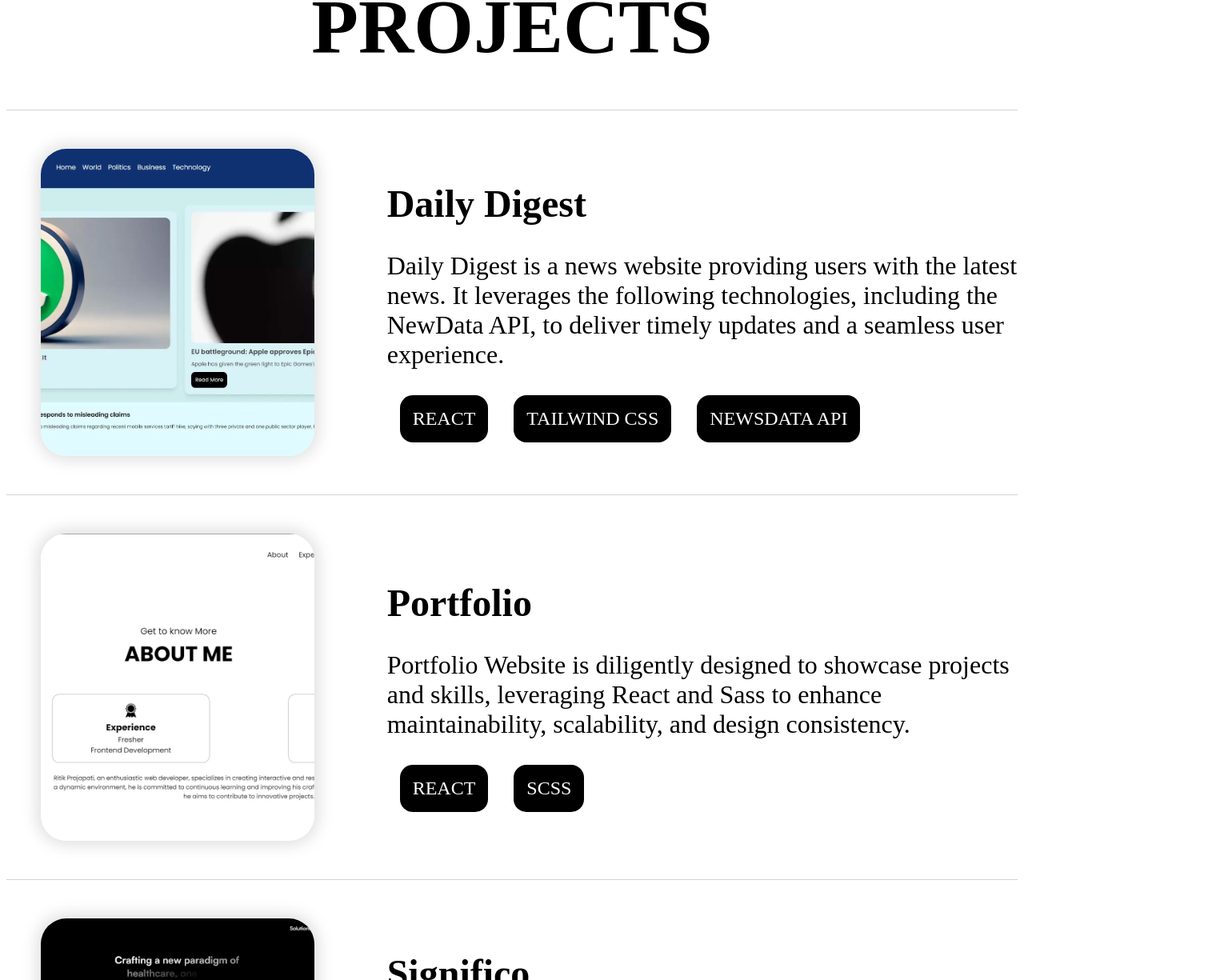
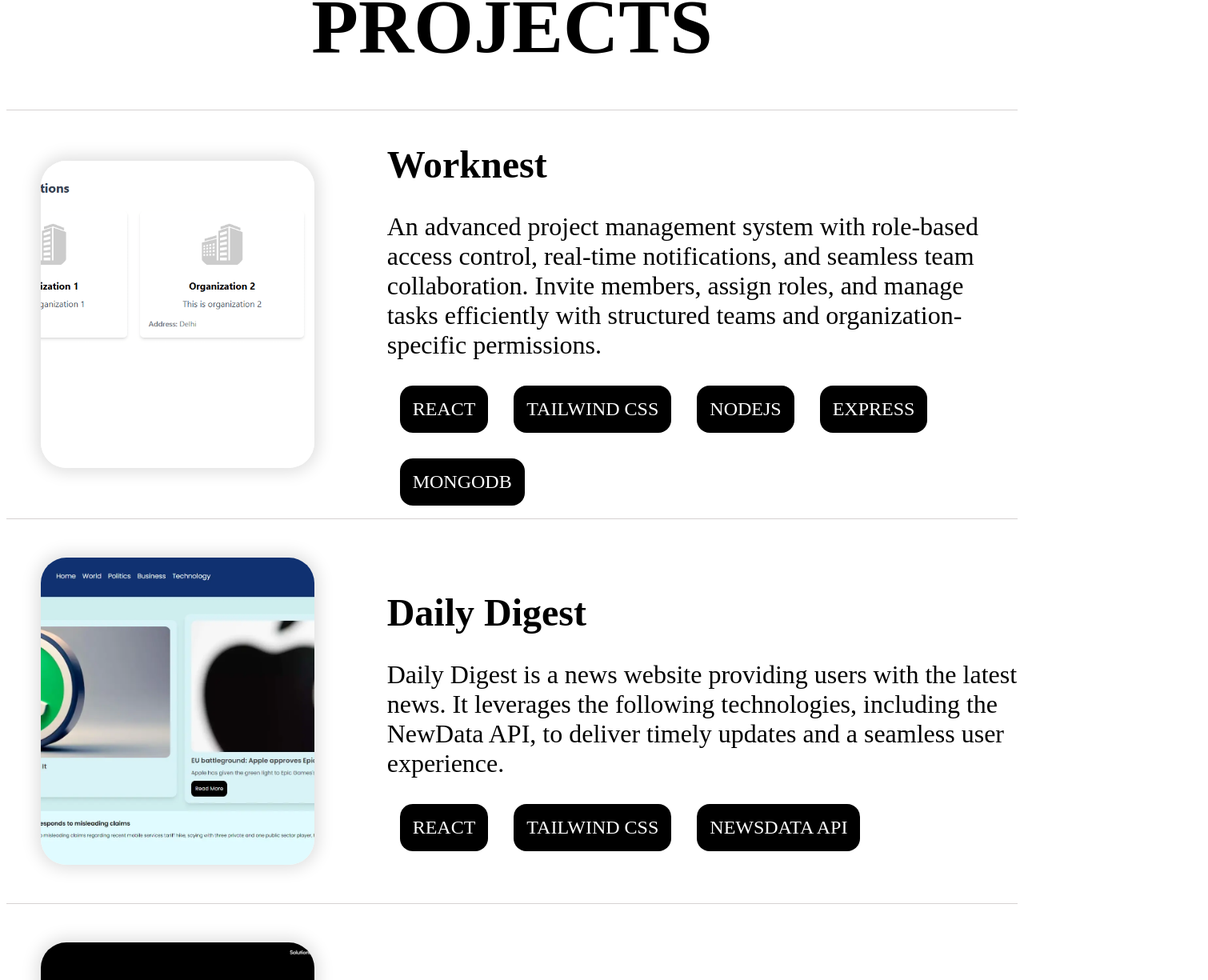
Before and after one commit to ritikbuilds/portfolio, a React (Vite) app: page / in a window 1280 px wide. Shown: the part 5592-6817 px from the top of the page at 80% size, 1510 px wide, since content can reach past the window. Built offline with nearby package versions, Linux system fonts and the light colour scheme; the HTML template or start-up script is replaced by a standard one.

Commit message:
added worknest project

```diff
--- a/src/components/Projects.jsx
+++ b/src/components/Projects.jsx
@@ -7,18 +7,18 @@ import { ScrollTrigger } from "gsap/ScrollTrigger";
 
 const projectsArr = [
   {
+    img: "assets/worknest.webp",
+    title: "Worknest",
+    desc: "An advanced project management system with role-based access control, real-time notifications, and seamless team collaboration. Invite members, assign roles, and manage tasks efficiently with structured teams and organization-specific permissions.",
+    technologies: ["REACT", "TAILWIND CSS", "NODEJS", "EXPRESS", "MONGODB"],
+    liveLink: "https://ritikbuilds-worknest.netlify.app/",
+  },
+  {
     img: "assets/daily-digest.webp",
     title: "Daily Digest",
     desc: "Daily Digest is a news website providing users with the latest news. It leverages the following technologies, including the NewData API, to deliver timely updates and a seamless user experience.",
     technologies: ["REACT", "TAILWIND CSS", "NEWSDATA API"],
     liveLink: "https://ritikbuilds-dailydigest.netlify.app/",
-  },
-  {
-    img: "assets/portfolio.webp",
-    title: "Portfolio",
-    desc: "Portfolio Website is diligently designed to showcase projects and skills, leveraging React and Sass to enhance maintainability, scalability, and design consistency.",
-    technologies: ["REACT", "SCSS"],
-    liveLink: "",
   },
   {
     img: "assets/significo.png",
```
Also changed, not shown: public/assets/worknest.webp (added), 1 other file (tests, documents, lock files or other folders).
